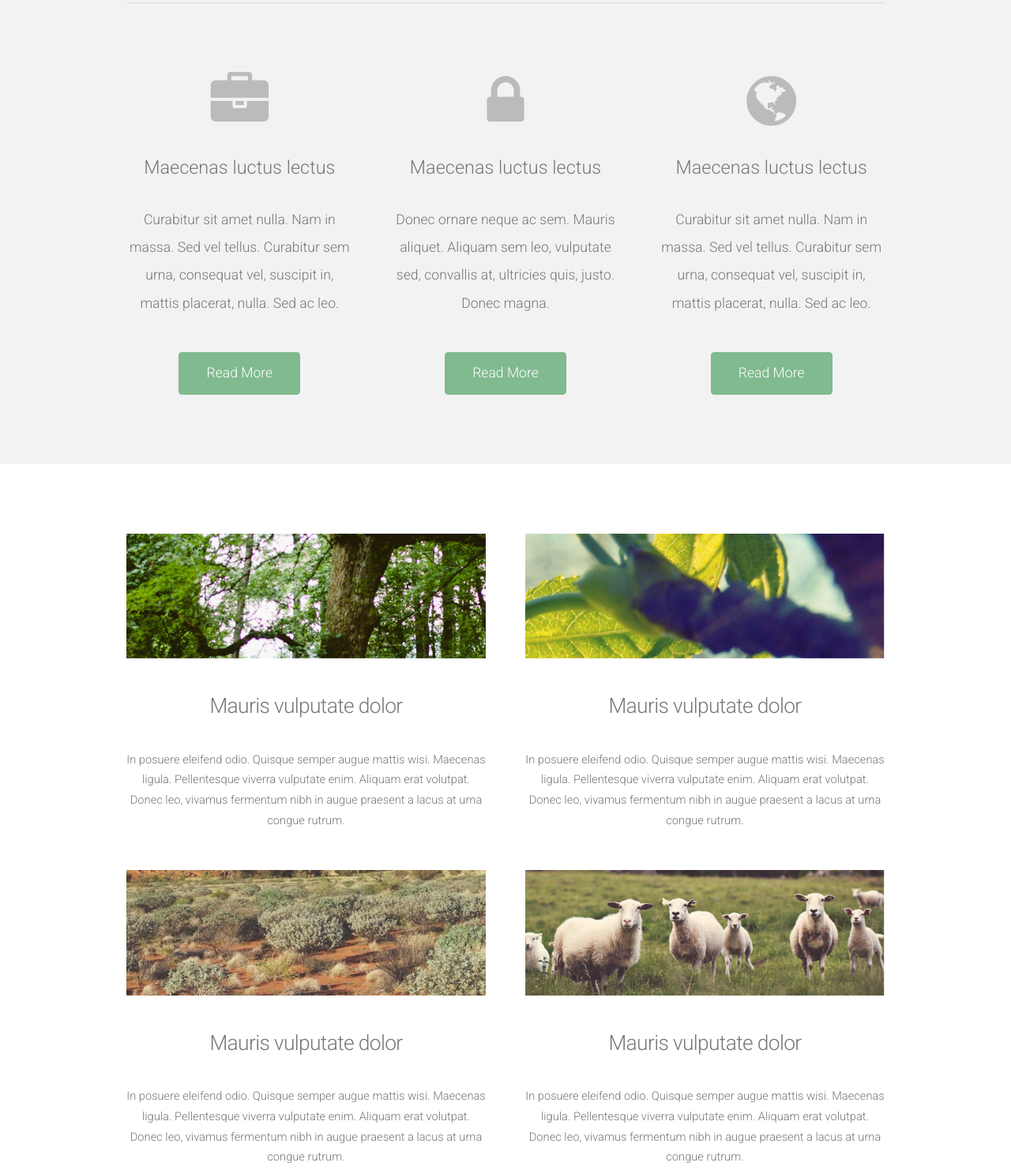
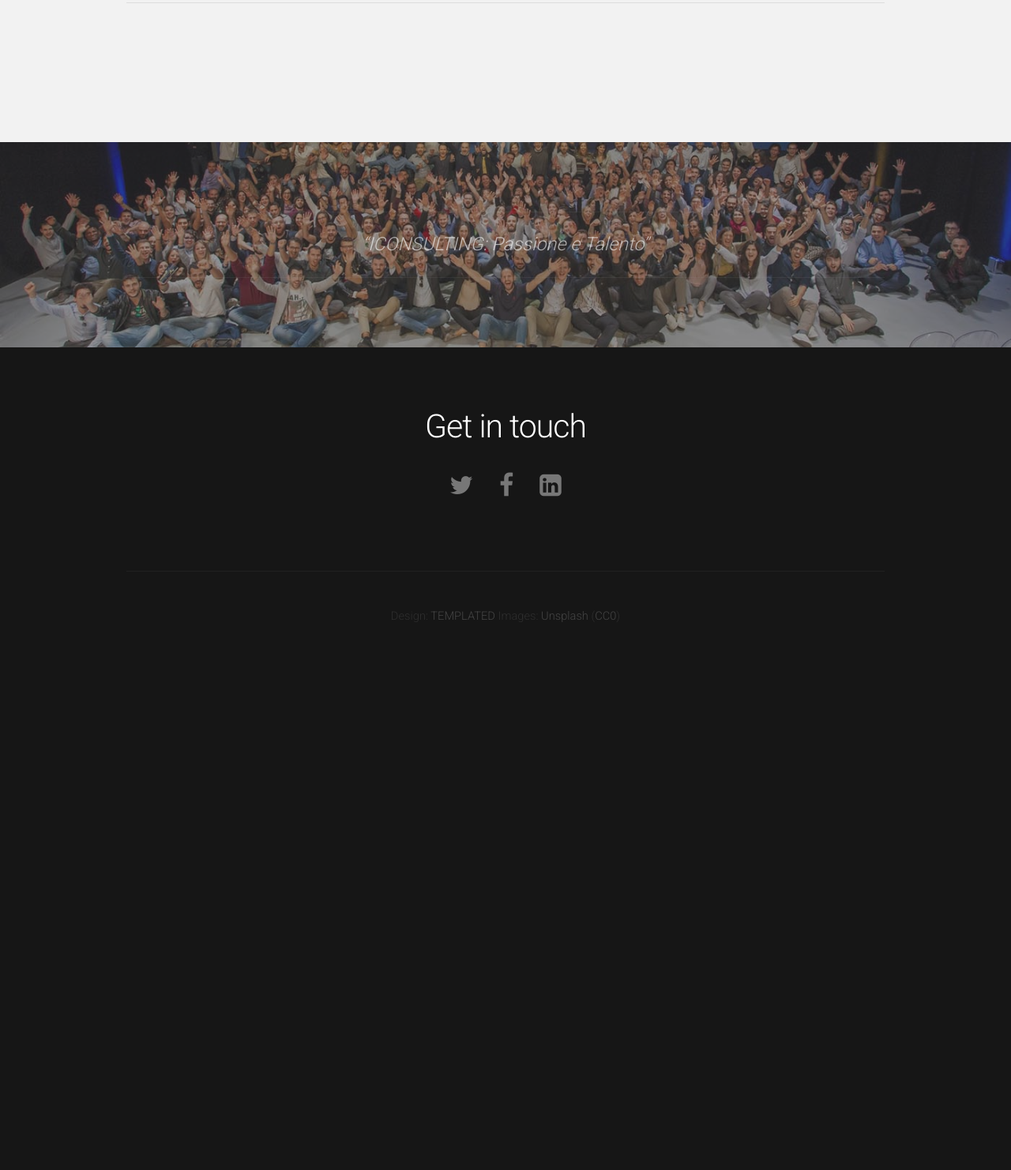
Before and after one commit to f3ar87/farewell-site, a plain HTML site: page index.html in a window 1280 px wide. Shown: the part 939-2421 px from the top of the page at 79% size. After the commit the page ends 1776 px from the top, so only its background shows below. Drawn offline with nearby package versions, Linux system fonts and the light colour scheme.

Commit message:
"Review index e aggiunti loghi ICONSULTING"

```diff
--- a/index.html
+++ b/index.html
@@ -42,68 +42,6 @@
 				</header>
 				<p>This is <strong>Linear</strong>, a responsive HTML5 site template freebie by <a href="http://templated.co">TEMPLATED</a>. Released for free under the <a href="http://templated.co/license">Creative Commons Attribution</a> license, so use it for whatever (personal or commercial) &ndash; just give us credit! Check out more of our stuff at <a href="http://templated.co">our site</a> or follow us on <a href="http://twitter.com/templatedco">Twitter</a>.</p>
 				<hr />
-				<div class="row">
-					<section class="4u">
-						<span class="pennant"><span class="fa fa-briefcase"></span></span>
-						<h3>Maecenas luctus lectus</h3>
-						<p>Curabitur sit amet nulla. Nam in massa. Sed vel tellus. Curabitur sem urna, consequat vel, suscipit in, mattis placerat, nulla. Sed ac leo.</p>
-						<a href="#" class="button button-style1">Read More</a>
-					</section>
-					<section class="4u">
-						<span class="pennant"><span class="fa fa-lock"></span></span>
-						<h3>Maecenas luctus lectus</h3>
-						<p>Donec ornare neque ac sem. Mauris aliquet. Aliquam sem leo, vulputate sed, convallis at, ultricies quis, justo. Donec magna.</p>
-						<a href="#" class="button button-style1">Read More</a>
-					</section>
-					<section class="4u">
-						<span class="pennant"><span class="fa fa-globe"></span></span>
-						<h3>Maecenas luctus lectus</h3>
-						<p>Curabitur sit amet nulla. Nam in massa. Sed vel tellus. Curabitur sem urna, consequat vel, suscipit in, mattis placerat, nulla. Sed ac leo.</p>
-						<a href="#" class="button button-style1">Read More</a>
-					</section>
-
-				</div>
-			</div>
-		</div>
-
-	<!-- Main -->
-		<div id="main">
-			<div id="content" class="container">
-
-				<div class="row">
-					<section class="6u">
-						<a href="#" class="image full"><img src="images/pic01.jpg" alt=""></a>
-						<header>
-							<h2>Mauris vulputate dolor</h2>
-						</header>
-						<p>In posuere eleifend odio. Quisque semper augue mattis wisi. Maecenas ligula. Pellentesque viverra vulputate enim. Aliquam erat volutpat. Donec leo, vivamus fermentum nibh in augue praesent a lacus at urna congue rutrum.</p>
-					</section>
-					<section class="6u">
-						<a href="#" class="image full"><img src="images/pic02.jpg" alt=""></a>
-						<header>
-							<h2>Mauris vulputate dolor</h2>
-						</header>
-						<p>In posuere eleifend odio. Quisque semper augue mattis wisi. Maecenas ligula. Pellentesque viverra vulputate enim. Aliquam erat volutpat. Donec leo, vivamus fermentum nibh in augue praesent a lacus at urna congue rutrum.</p>
-					</section>
-				</div>
-
-				<div class="row">
-					<section class="6u">
-						<a href="#" class="image full"><img src="images/pic03.jpg" alt=""></a>
-						<header>
-							<h2>Mauris vulputate dolor</h2>
-						</header>
-						<p>In posuere eleifend odio. Quisque semper augue mattis wisi. Maecenas ligula. Pellentesque viverra vulputate enim. Aliquam erat volutpat. Donec leo, vivamus fermentum nibh in augue praesent a lacus at urna congue rutrum.</p>
-					</section>
-					<section class="6u">
-						<a href="#" class="image full"><img src="images/pic04.jpg" alt=""></a>
-						<header>
-							<h2>Mauris vulputate dolor</h2>
-						</header>
-						<p>In posuere eleifend odio. Quisque semper augue mattis wisi. Maecenas ligula. Pellentesque viverra vulputate enim. Aliquam erat volutpat. Donec leo, vivamus fermentum nibh in augue praesent a lacus at urna congue rutrum.</p>
-					</section>
-				</div>
-
 			</div>
 		</div>
 
@@ -111,7 +49,7 @@
 		<div id="tweet">
 			<div class="container">
 				<section>
-					<blockquote>&ldquo;In posuere eleifend odio. Quisque semper augue mattis wisi. Maecenas ligula. Pellentesque viverra vulputate enim. Aliquam erat volutpat.&rdquo;</blockquote>
+					<blockquote>&ldquo;ICONSULTING: Passione e Talento&rdquo;</blockquote>
 				</section>
 			</div>
 		</div>
@@ -122,13 +60,11 @@
 				<section>
 					<header>
 						<h2>Get in touch</h2>
-						<span class="byline">Integer sit amet pede vel arcu aliquet pretium</span>
 					</header>
 					<ul class="contact">
-						<li><a href="#" class="fa fa-twitter"><span>Twitter</span></a></li>
-						<li class="active"><a href="#" class="fa fa-facebook"><span>Facebook</span></a></li>
-						<li><a href="#" class="fa fa-dribbble"><span>Pinterest</span></a></li>
-						<li><a href="#" class="fa fa-tumblr"><span>Google+</span></a></li>
+						<li><a href="https://twitter.com/F3ar873" class="fa fa-twitter"><span>Twitter</span></a></li>
+						<li><a href="https://www.facebook.com/leo.paradiseromanato" class="fa fa-facebook"><span>Facebook</span></a></li>
+						<li><a href="https://www.linkedin.com/in/f3ar87/" class="fa fa-linkedin-square"><span>LinkedIn</span></a></li>
 					</ul>
 				</section>
 			</div>
```
Also changed, not shown: images/ico_logo1.jpg (added), images/ico_logo2.jpg (added), images/ico_logo3.jpg (added).
